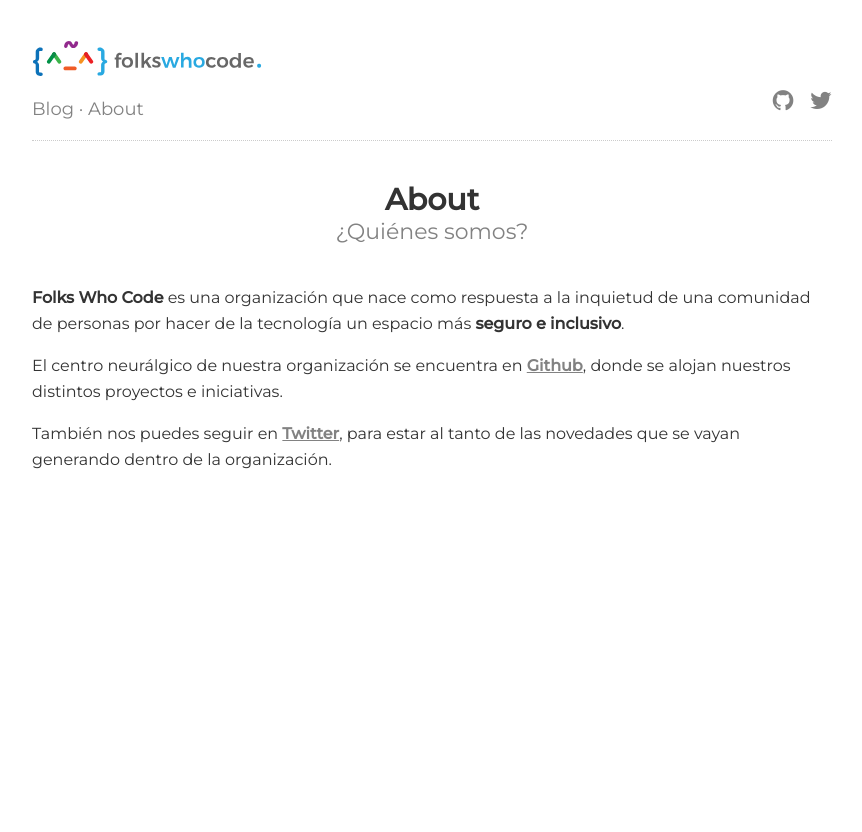
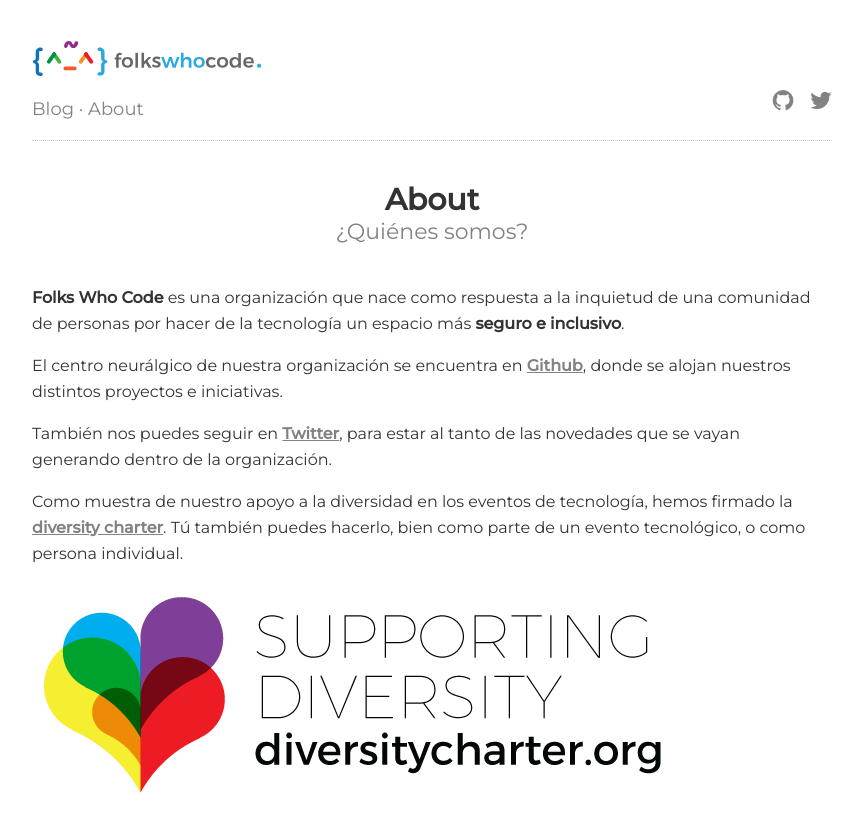
Before and after one commit to folkswhocode/folkswhocode.github.io, a Jekyll site: the page built from about.md, in a window 1280 px wide. Shown: the top 832 px of the page, without its empty margins (208-1070 px from the left). Built offline with Jekyll 4.4.1, drawn with Linux system fonts in a browser that asks for light colours.

Commit message:
Add new paragraph about diversity charter in about page

```diff
--- a/about.md
+++ b/about.md
@@ -10,3 +10,8 @@
 El centro neurálgico de nuestra organización se encuentra en [Github](https://github.com/folkswhocode), donde se alojan nuestros distintos proyectos e iniciativas.
 
 También nos puedes seguir en [Twitter](https://twitter.com/folkswhocode), para estar al tanto de las novedades que se vayan generando dentro de la organización.
+
+Como muestra de nuestro apoyo a la diversidad en los eventos de tecnología, hemos firmado la [diversity charter](http://diversitycharter.org/). Tú también puedes hacerlo, bien como parte de un evento tecnológico,
+o como persona individual.
+
+![Diversity Charter](/assets/vendor/images/diversitycharterlogo.png)
```
